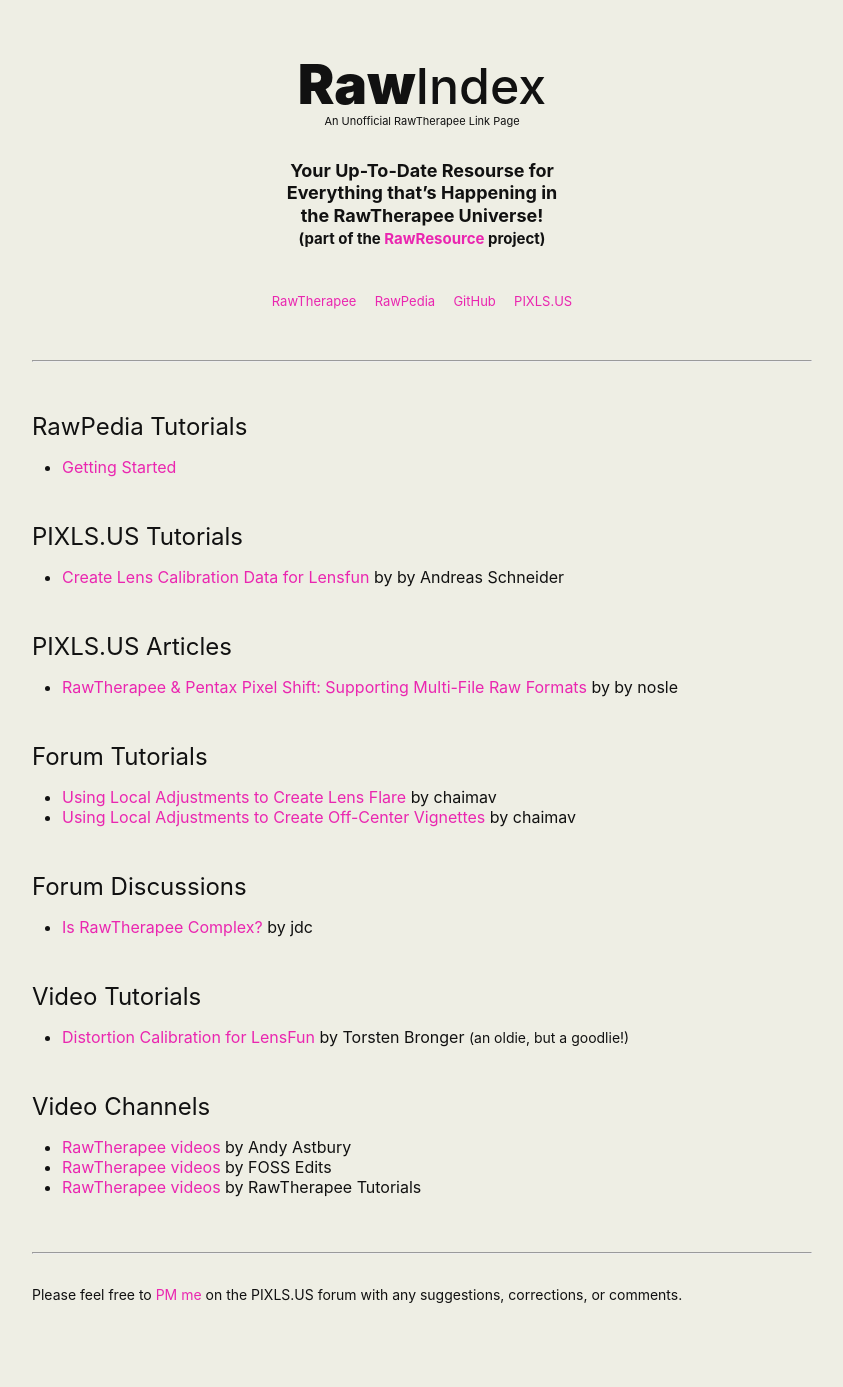
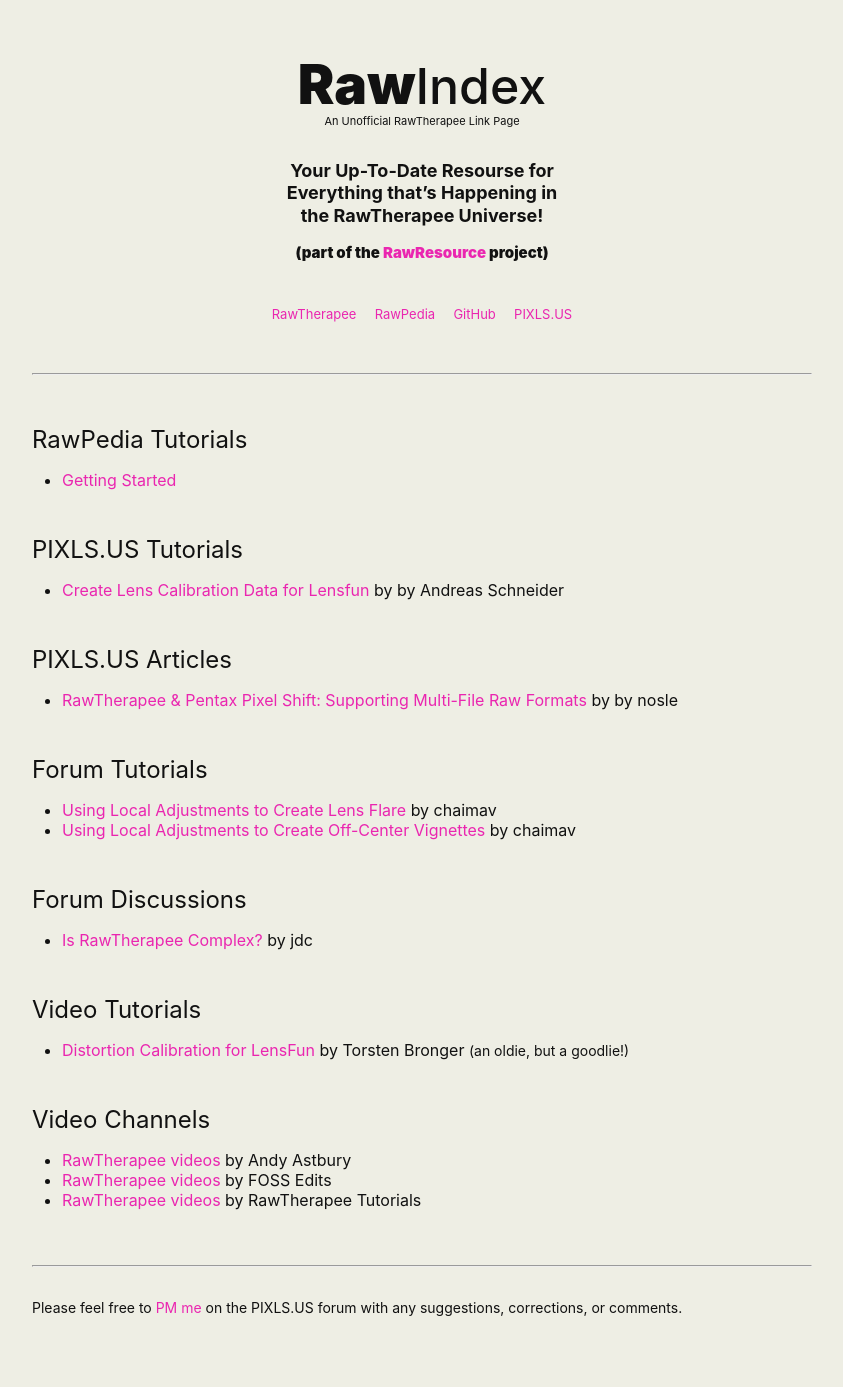
Before and after one commit to martbetz/martbetz.github.io, a Jekyll site: the page built from WIP/rawindex.html, in a window 1280 px wide. Shown: the whole page, without its empty margins (218-1061 px from the left). Built offline with Jekyll 4.4.1, drawn with Linux system fonts in a browser that asks for light colours.

Commit message:
Update rawindex.html

```diff
--- a/WIP/rawindex.html
+++ b/WIP/rawindex.html
@@ -28,9 +28,15 @@
    <font size="4">
       <div align="center">
          <span style="display:block; margin-left: 50px; margin-right:50px;">
-         <b>Your Up-To-Date Resourse for<br>Everything that’s Happening in<br>the RawTherapee Universe!<br><span style="font-size: 15px;">(part of the <a href="https://martbetz.github.io/WIP/homepage.html">RawResource</a> project)</span></b> <!-- <sup><span style="font-size: 8px;"><a style="text-decoration:none" href="https://martbetz.github.io/WIP/homepage.html">ℹ️</a></span></sup> -->
+         <b>Your Up-To-Date Resourse for<br>Everything that’s Happening in<br>the RawTherapee Universe!</b> <!-- <sup><span style="font-size: 8px;"><a style="text-decoration:none" href="https://martbetz.github.io/WIP/homepage.html">ℹ️</a></span></sup> -->
       </div>
    </font>
+</p>
+
+<p style="padding-top: 0px">
+      <center>
+      <span style="font-weight: 1000; font-size: 15px;">(part of the <a href="https://martbetz.github.io/WIP/homepage.html">RawResource</a> project)</span>
+      </center>
 </p>
 
 <p style="background: none; padding-top: 5px; padding-bottom: 5px;">
```
